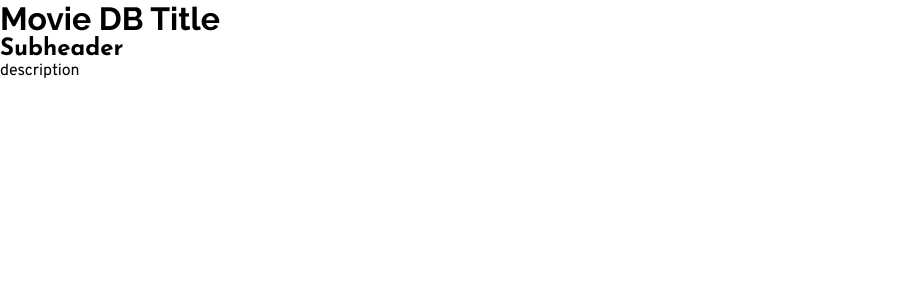
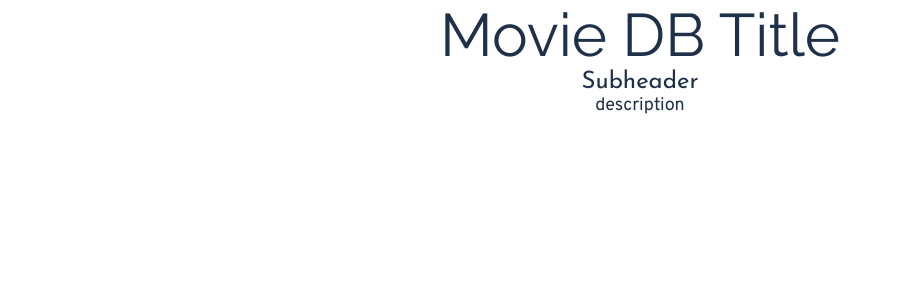
Before and after one commit to nickhibbits/movie-db, a Next.js app: page / in a window 1280 px wide. Shown: the top 300 px of the page, without its empty margins (0-901 px from the left). Built offline with nearby package versions, Linux system fonts and the light colour scheme.

Commit message:
establish reset and base styles

```diff
--- a/pages/index.tsx
+++ b/pages/index.tsx
@@ -17,10 +17,10 @@ export default function Home() {
         <meta name="viewport" content="width=device-width, initial-scale=1" />
         <link rel="icon" href="/favicon.ico" />
       </Head>
-      <main>
-        <h1 className={raleway.className}>Movie DB Title</h1>
-        <h2 className={josefin_sans.className}>Subheader</h2>
-        <p className={overpass.className}>description</p>
+      <main className="center container">
+        <h1 className={`header ${raleway.className}`}>Movie DB Title</h1>
+        <h2 className={`subheader ${josefin_sans.className}`}>Subheader</h2>
+        <p className={`text ${overpass.className}`}>description</p>
       </main>
     </>
   );
--- a/styles/globals.scss
+++ b/styles/globals.scss
@@ -1,94 +1,73 @@
-:root {
-  --max-width: 1100px;
-  --border-radius: 12px;
-  --font-mono: ui-monospace, Menlo, Monaco, "Cascadia Mono", "Segoe UI Mono",
-    "Roboto Mono", "Oxygen Mono", "Ubuntu Monospace", "Source Code Pro",
-    "Fira Mono", "Droid Sans Mono", "Courier New", monospace;
+// box shadows
+// gradients
+// border radii
 
-  --foreground-rgb: 0, 0, 0;
-  --background-start-rgb: 214, 219, 220;
-  --background-end-rgb: 255, 255, 255;
+// colors
+$color-neutral-100: #fff;
+$color-neutral-900: #1f3049;
+$color-primary-400: #0066ff;
 
-  --primary-glow: conic-gradient(
-    from 180deg at 50% 50%,
-    #16abff33 0deg,
-    #0885ff33 55deg,
-    #54d6ff33 120deg,
-    #0071ff33 160deg,
-    transparent 360deg
-  );
-  --secondary-glow: radial-gradient(
-    rgba(255, 255, 255, 1),
-    rgba(255, 255, 255, 0)
-  );
+// font-sizes
+$fs-900: 3.75rem; // 60px
+$fs-800: 3rem; // 48px
+$fs-600: 1.5rem; // 24px
+$fs-500: 1.3125rem; // 21px
+$fs-400: 1.125rem; // 18px
 
-  --tile-start-rgb: 239, 245, 249;
-  --tile-end-rgb: 228, 232, 233;
-  --tile-border: conic-gradient(
-    #00000080,
-    #00000040,
-    #00000030,
-    #00000020,
-    #00000010,
-    #00000010,
-    #00000080
-  );
+// font-weights
+$fw-400: 400;
+$fw-700: 700;
 
-  --callout-rgb: 238, 240, 241;
-  --callout-border-rgb: 172, 175, 176;
-  --card-rgb: 180, 185, 188;
-  --card-border-rgb: 131, 134, 135;
-}
+// size/spacing values (Including the border-width)
+$size-8: 0.5rem;
+$size-12: 0.75rem; // (not in design)
+$size-16: 1rem;
+$size-20: 1.25rem;
+$size-32: 2rem;
+$size-36: 2.25rem;
 
-@media (prefers-color-scheme: dark) {
-  :root {
-    --foreground-rgb: 255, 255, 255;
-    --background-start-rgb: 0, 0, 0;
-    --background-end-rgb: 0, 0, 0;
-
-    --primary-glow: radial-gradient(rgba(1, 65, 255, 0.4), rgba(1, 65, 255, 0));
-    --secondary-glow: linear-gradient(
-      to bottom right,
-      rgba(1, 65, 255, 0),
-      rgba(1, 65, 255, 0),
-      rgba(1, 65, 255, 0.3)
-    );
-
-    --tile-start-rgb: 2, 13, 46;
-    --tile-end-rgb: 2, 5, 19;
-    --tile-border: conic-gradient(
-      #ffffff80,
-      #ffffff40,
-      #ffffff30,
-      #ffffff20,
-      #ffffff10,
-      #ffffff10,
-      #ffffff80
-    );
-
-    --callout-rgb: 20, 20, 20;
-    --callout-border-rgb: 108, 108, 108;
-    --card-rgb: 100, 100, 100;
-    --card-border-rgb: 200, 200, 200;
-  }
+// simple reset
+*,
+*::before,
+*::after {
+  box-sizing: border-box;
 }
 
 * {
-  box-sizing: border-box;
+  margin: 0;
   padding: 0;
-  margin: 0;
+  font: inherit;
 }
 
-html,
+// base styles
 body {
-  // font-family:
-  // background:
-  // color:
-  // margin:
-  // line-height: 1.5;
+  font-size: $fs-400;
+  font-weight: $fw-400;
+  color: $color-neutral-900;
+  background-color: $color-neutral-100;
+  // text-align: center;
 }
 
-a {
-  color: inherit;
-  text-decoration: none;
+// composition classes
+.container {
+  width: min(100% - 2rem, 60rem);
+  margin-inline: auto;
+  // border: solid 2px red;
 }
+
+.center {
+  text-align: center;
+}
+
+// utiliy classes
+.header {
+  font-size: $fs-900;
+}
+
+.subheader {
+  font-size: $fs-600;
+}
+
+.text {
+  font-size: $fs-400;
+}
```
